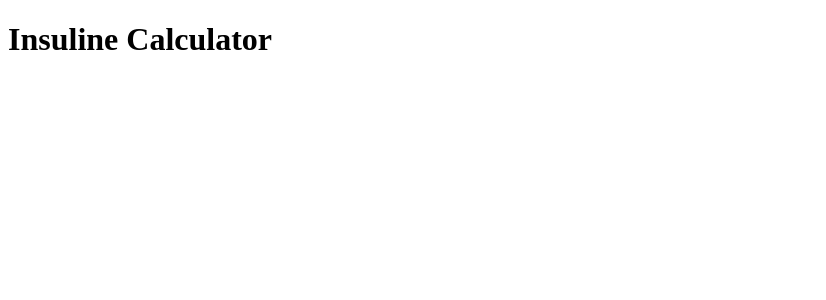
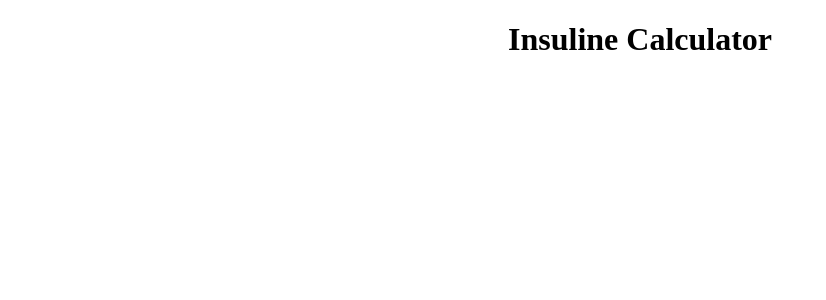
Before and after one commit to Derion23/insulin-calculator, a React (Create React App) app: page / in a window 1280 px wide. Shown: the top 300 px of the page, without its empty margins (0-826 px from the left). Built offline with nearby package versions, Linux system fonts and the light colour scheme.

Commit message:
centered heading

```diff
--- a/src/App.js
+++ b/src/App.js
@@ -1,4 +1,5 @@
 import React from 'react'
+import "./style.css"
 
 export default function App() {
     return (
--- /dev/null
+++ b/src/style.css
@@ -0,0 +1,7 @@
+body{
+
+}
+
+h1{
+    text-align: center;
+}
```
Also changed, not shown: 10 other files (tests, documents, lock files or other folders).
